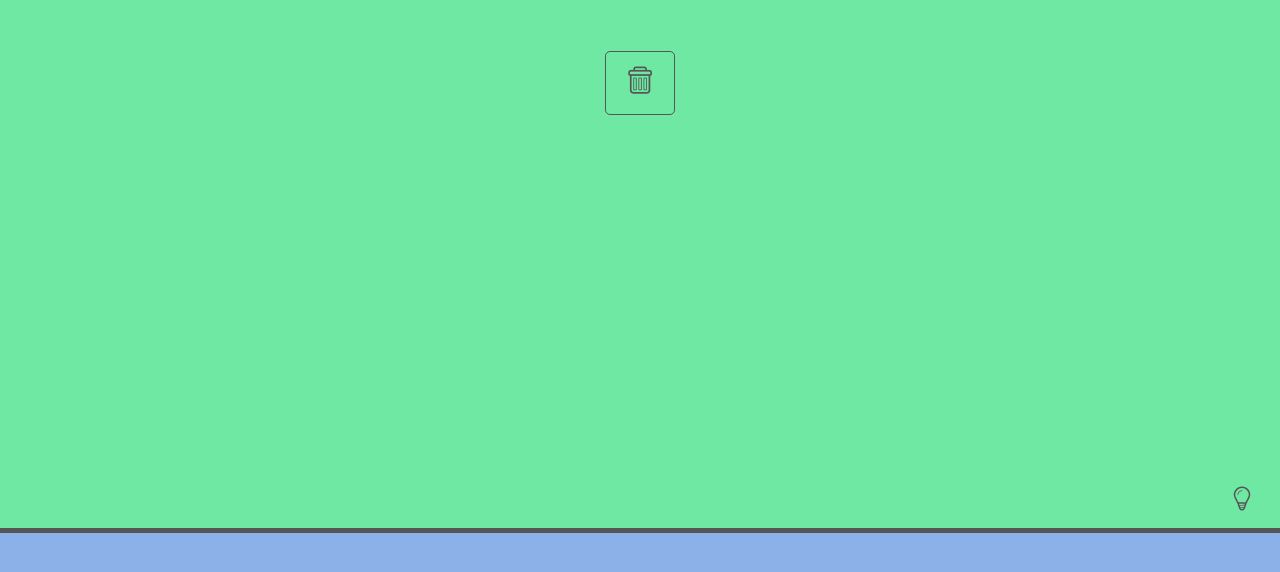
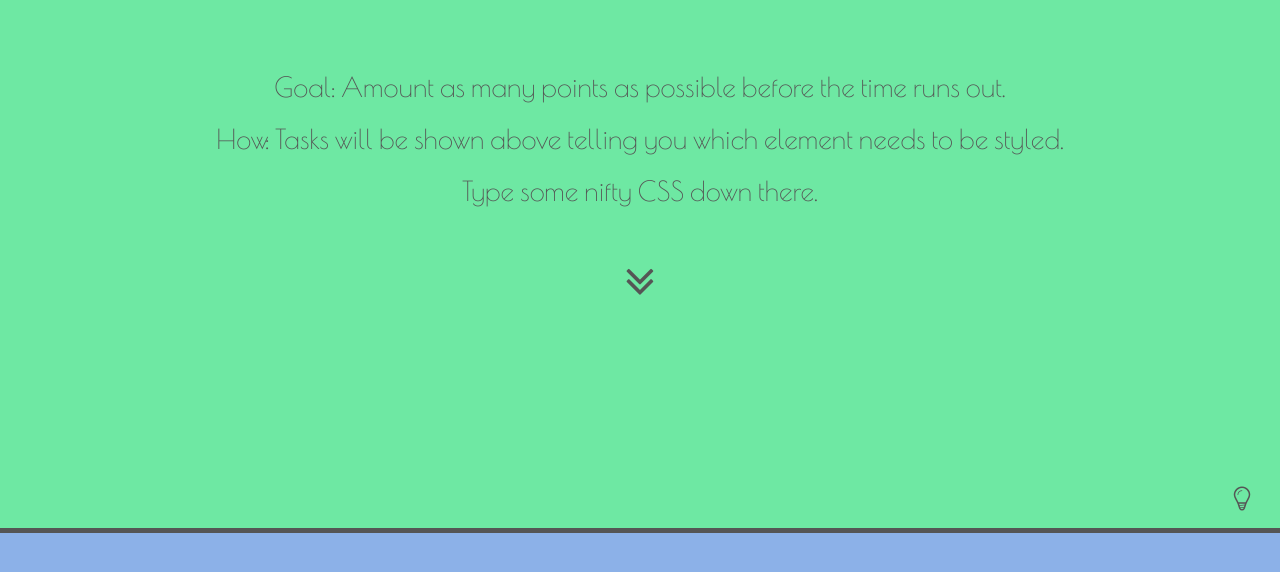
Before and after one commit to mumush/projects, a PHP site: page /stylable.html in a window 1280 px wide. Shown: the part 194-766 px from the top of the page. Run offline with PHP 8.4, Linux system fonts and the light colour scheme; some libraries are stand-ins or nearby versions.

Commit message:
Added New Tasks

```diff
--- a/stylable/css/style.css
+++ b/stylable/css/style.css
@@ -494,37 +494,29 @@ style {
 
 }
 
-#butsDiv {
+#bodyHeart {
 
 	margin: auto;
 
+	display: block;
+
 	text-align: center;
+
+	font-size: 5em;
+
+	color: #E8786E;
+
+	-webkit-animation: heartBeat 3s;
+
+	-webkit-transition: all .2s ease-in-out;
+	-moz-transition: all .2s ease-in-out;
+	-o-transition: all .2s ease-in-out;
+	transition: all .2s ease-in-out;
 
 }
 
-.butsDefault {
 
-	cursor: pointer;
 
-	border: none;
-	outline: none;
-
-	color: #555;
-
-}
-
-#button1 {
-
-	padding: 15px 20px;
-
-	font-size: 1.7em;
-
-	background: transparent;
-
-	border: 1px solid #555;
-	border-radius: 5px;
-
-}
 
 
 .modal {
@@ -570,6 +562,66 @@ style {
 	color: #555;
 
 }
+
+
+
+/*Animations*/
+
+@-webkit-keyframes heartBeat {
+	0% {font-size: 5em;}
+	10% {font-size: 5.8em;}
+	20% {font-size: 5em;}
+	30% {font-size: 5.8em;}
+	40% {font-size: 5em;}
+	50% {font-size: 5.8em;}
+	60% {font-size: 5em;}
+	70% {font-size: 5.8em;}
+	80% {font-size: 5em;}
+	90% {font-size: 5.8em;}
+	100% {font-size: 5em;}
+}
+
+@-moz-keyframes heartBeat {
+	0% {font-size: 5em;}
+	10% {font-size: 5.8em;}
+	20% {font-size: 5em;}
+	30% {font-size: 5.8em;}
+	40% {font-size: 5em;}
+	50% {font-size: 5.8em;}
+	60% {font-size: 5em;}
+	70% {font-size: 5.8em;}
+	80% {font-size: 5em;}
+	90% {font-size: 5.8em;}
+	100% {font-size: 5em;}
+}
+@-o-keyframes heartBeat {
+	0% {font-size: 5em;}
+	10% {font-size: 5.8em;}
+	20% {font-size: 5em;}
+	30% {font-size: 5.8em;}
+	40% {font-size: 5em;}
+	50% {font-size: 5.8em;}
+	60% {font-size: 5em;}
+	70% {font-size: 5.8em;}
+	80% {font-size: 5em;}
+	90% {font-size: 5.8em;}
+	100% {font-size: 5em;}
+}
+@keyframes heartBeat {
+	0% {font-size: 5em;}
+	10% {font-size: 5.8em;}
+	20% {font-size: 5em;}
+	30% {font-size: 5.8em;}
+	40% {font-size: 5em;}
+	50% {font-size: 5.8em;}
+	60% {font-size: 5em;}
+	70% {font-size: 5.8em;}
+	80% {font-size: 5em;}
+	90% {font-size: 5.8em;}
+	100% {font-size: 5em;}
+}
+
+/*END Animations*/
 
 /*Media Queries */
 
@@ -642,7 +694,6 @@ style {
 }
 
 /*End Media Queries */
-
 
 
 /*Icon Font Styling*/
--- a/stylable/stylable.html
+++ b/stylable/stylable.html
@@ -26,7 +26,7 @@
 
 		<div id="mainContent">
 
-<!-- 			<p class="instructions">
+			<p class="instructions">
 				Goal: Amount as many points as possible before the time runs out.
 			</p>
 			<p class="instructions">
@@ -38,16 +38,7 @@
 			</p>
 			<p class="instructions">
 				<i class="icon-angle-double-down"></i>
-			</p> -->
-
-<!-- 			<div class="taskImgContainer">
-				<img id="zurgImg" class="taskImg" src="img/zurg.jpg" alt="Emperor Zurg" />
-			</div> -->
-
-			<div id="butsDiv">
-				<button type="button" id="button1" class="butsDefault"><i class="icon-trash"></i></button>
-			</div>
-
+			</p>
 
 		</div>
 
--- a/stylable/tasks.php
+++ b/stylable/tasks.php
@@ -45,7 +45,7 @@
 			die();
 		}
 
-		if ( $stmt = $mysqli->prepare("SELECT * FROM tasks WHERE id=15") ) { //prepare statement -> ORDER BY rand() LIMIT 1
+		if ( $stmt = $mysqli->prepare("SELECT * FROM tasks WHERE id=17") ) { //prepare statement -> ORDER BY rand() LIMIT 1
 
 			$stmt->execute();
 
```
